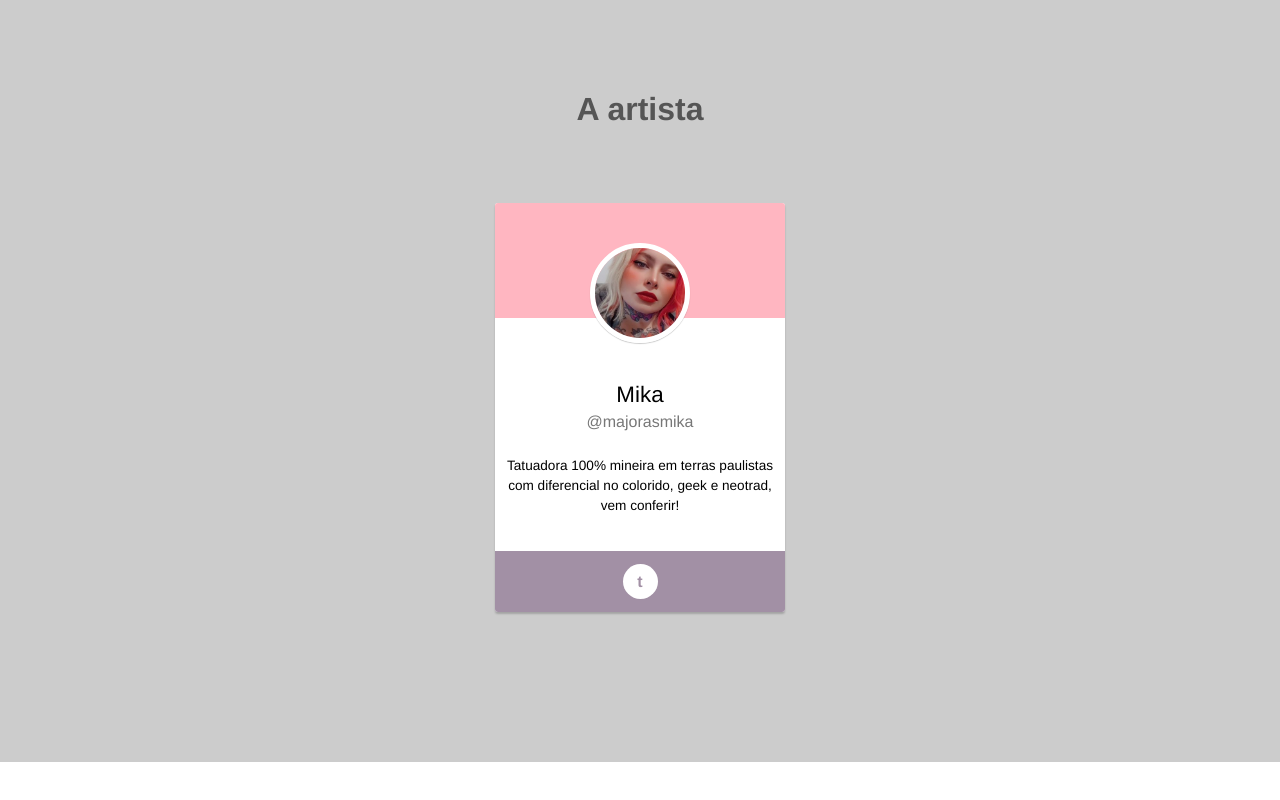
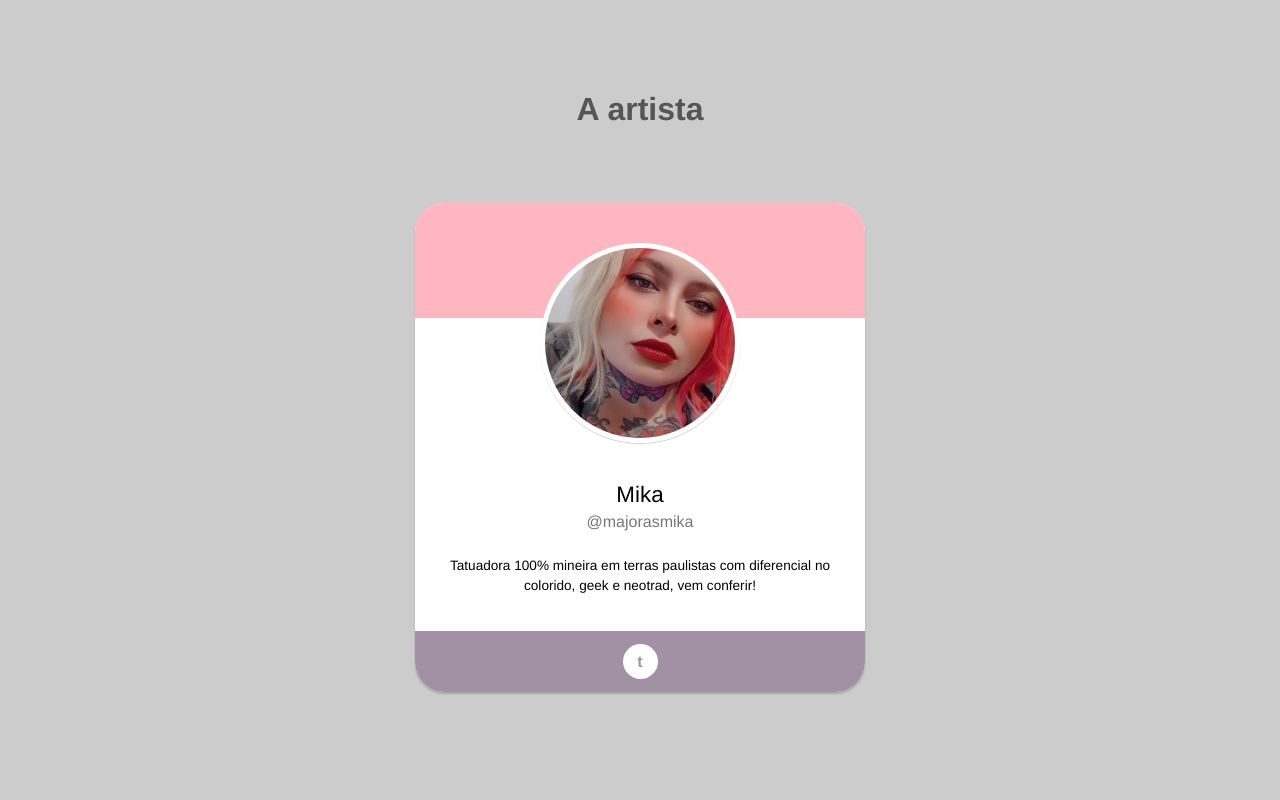
Before and after one commit to cazuebaink/cazuebaink.github.io, a plain HTML site: page docs/index.html in a window 1280 px wide. Shown: the part 2311-3111 px from the top of the page. Before the commit the page ends 3073 px from the top, so only its background shows below. Drawn offline with Linux system fonts and the light colour scheme.

Commit message:
change header

```diff
--- a/docs/css/style.css
+++ b/docs/css/style.css
@@ -226,15 +226,17 @@ body {
 }
 
 .badge {
-    width: 290px;
+    width: 450px;
     font-family: Helvetica, serif;
     background-color: white;
-    margin-bottom: 30px;
+    margin-bottom: 50px;
     box-shadow: 0 2px 2px 0 rgba(0, 0, 0, 0.2);
-    border-radius: 3px;
+    border-radius: 30px;
     font-weight: 100;
     overflow: hidden;
     text-align: center;
+
+
 }
 
 .badge-header {
@@ -262,8 +264,8 @@ body {
 }
 
 .badge-avatar {
-    width: 100px;
-    height: 100px;
+    width: 200px;
+    height: 200px;
     border-radius: 100%;
     border: 5px solid #fff;
     box-shadow: 0 1px 1px 0 rgba(0, 0, 0, 0.2);
```
